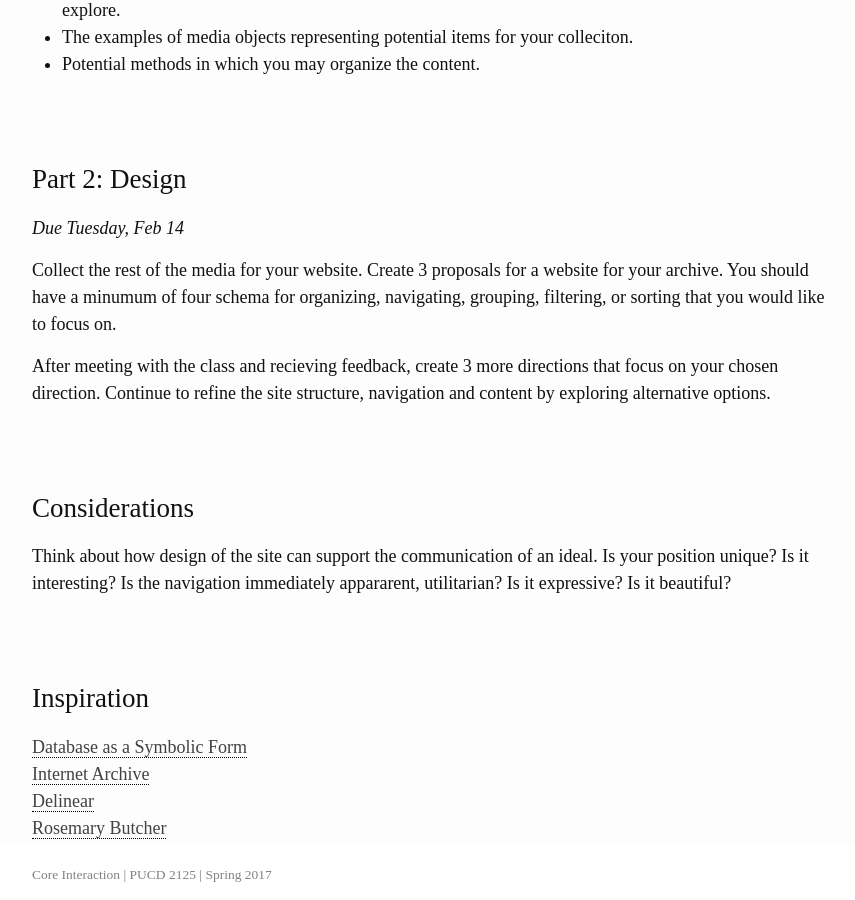
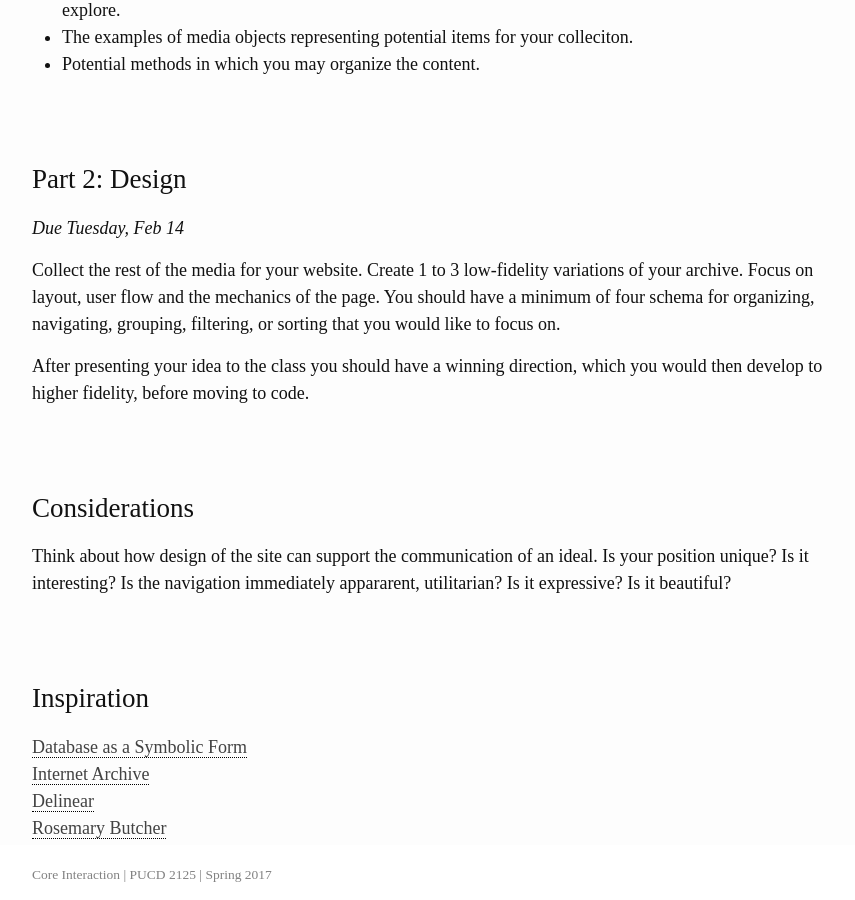
Before and after one commit to nitzan/ci, a Jekyll site: the page built from _assignments/02_a_collection.md, in a window 1280 px wide and 900 px high, scrolled down 1307 px. Shown: the whole window, without its empty margins (208-1063 px from the left). Built offline with Jekyll 4.4.1, drawn with Linux system fonts in a browser that asks for light colours; some web fonts are replaced.

Commit message:
assingment edit

```diff
--- a/_assignments/02_a_collection.md
+++ b/_assignments/02_a_collection.md
@@ -47,10 +47,9 @@ Collect at least 5 examples of media objects that represent potential items for
 
 *Due Tuesday, Feb 14*
 
-Collect the rest of the media for your website. Create 3 proposals for a website for your archive. You should have a minumum of four schema for organizing, navigating, grouping, filtering, or sorting that you would like to focus on.
+Collect the rest of the media for your website. Create 1 to 3 low-fidelity variations of your archive. Focus on layout, user flow and the mechanics of the page. You should have a minimum of four schema for organizing, navigating, grouping, filtering, or sorting that you would like to focus on.
 
-After meeting with the class and recieving feedback, create 3 more directions that focus on your chosen direction. Continue to refine the site structure, navigation and content by exploring alternative options.
-
+After presenting your idea to the class you should have a winning direction, which you would then develop to higher fidelity, before moving to code.
 
 
 
```
Also changed, not shown: 2 other files.
